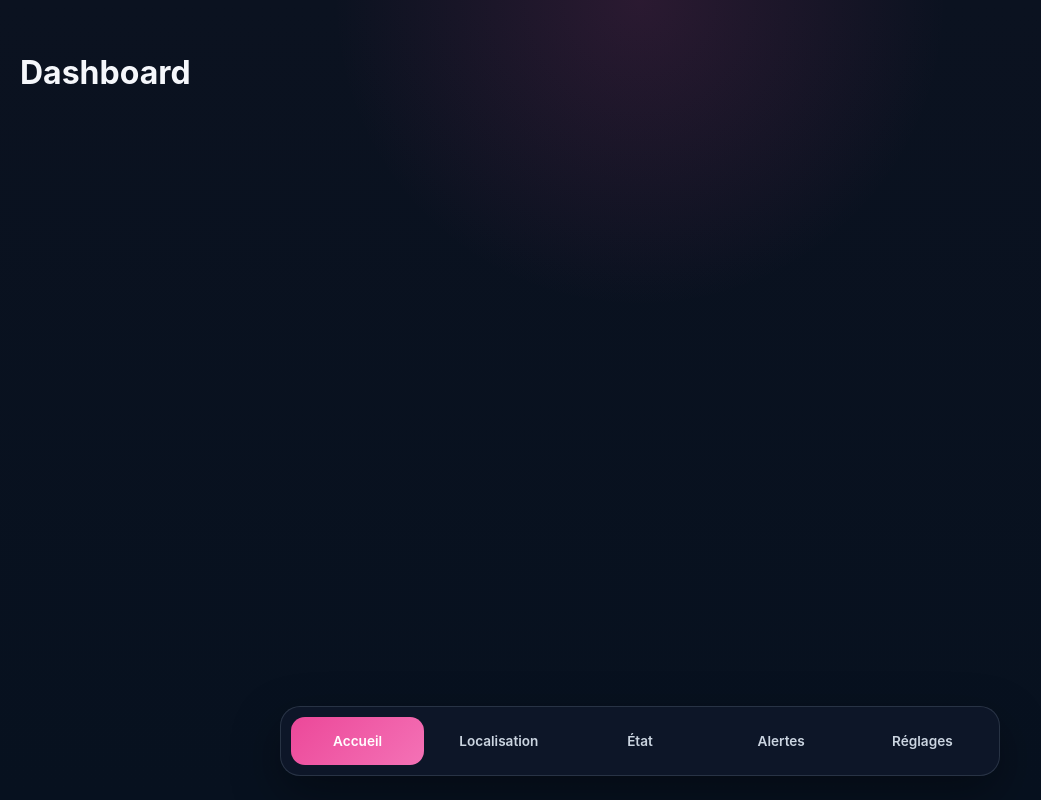
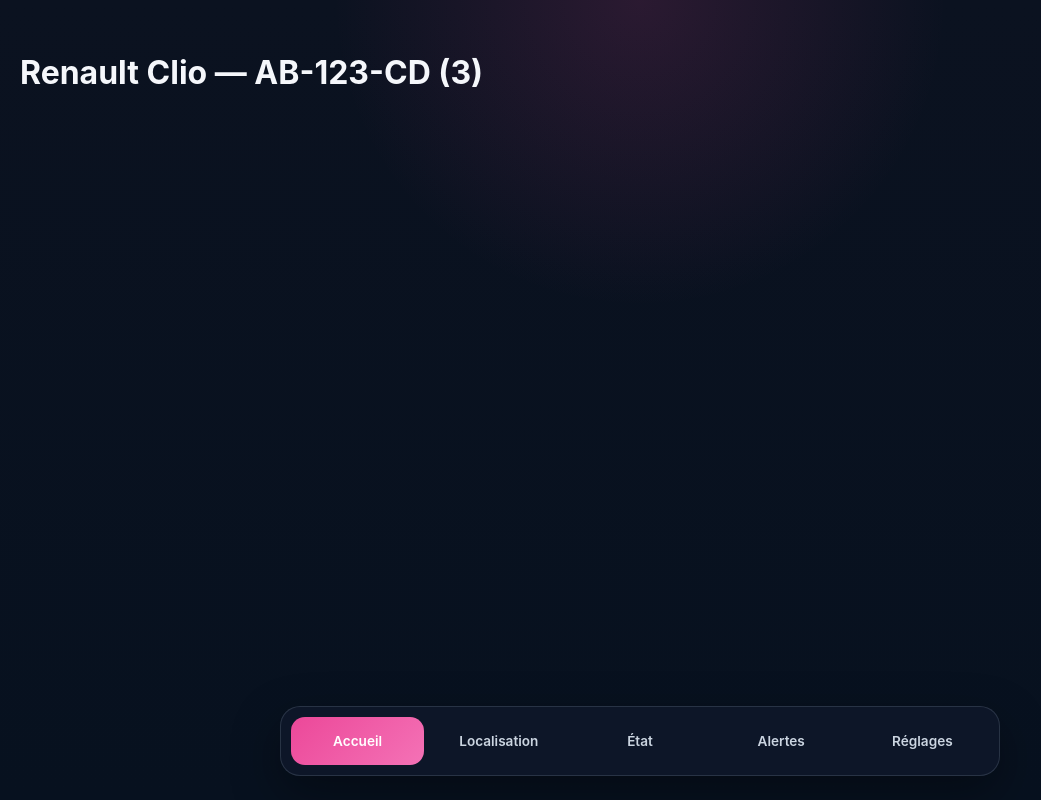
Before and after one commit to Luluberlu200/GuardDrive_Projet, a React (Vite) app in the folder GuardDrive/: page /dashboard in a window 1280 px wide. Shown: the whole page, without its empty margins (0-1041 px from the left). Built offline with nearby package versions, Linux system fonts and the light colour scheme.

Commit message:
feat(src): initialise Dashboard (imports + style)

```diff
--- a/GuardDrive/src/pages/Dashboard.tsx
+++ b/GuardDrive/src/pages/Dashboard.tsx
@@ -1,5 +1,13 @@
+import { useNavigate } from 'react-router-dom';
+import { mockRecentAlerts, mockVehicle } from '../mock/vehicle.mock';
+import '../styles/dashboard.css';
+
 function Dashboard() {
-	return <h1>Dashboard</h1>;
+	const navigate = useNavigate();
+	const vehicle = mockVehicle;
+	const recentAlerts = mockRecentAlerts;
+
+	return <h1 onClick={() => navigate('/alertes')}>{vehicle.name} ({recentAlerts.length})</h1>;
 }
 
 export default Dashboard;
```
Also changed, not shown: GuardDrive/src/styles/dashboard.css (added).
